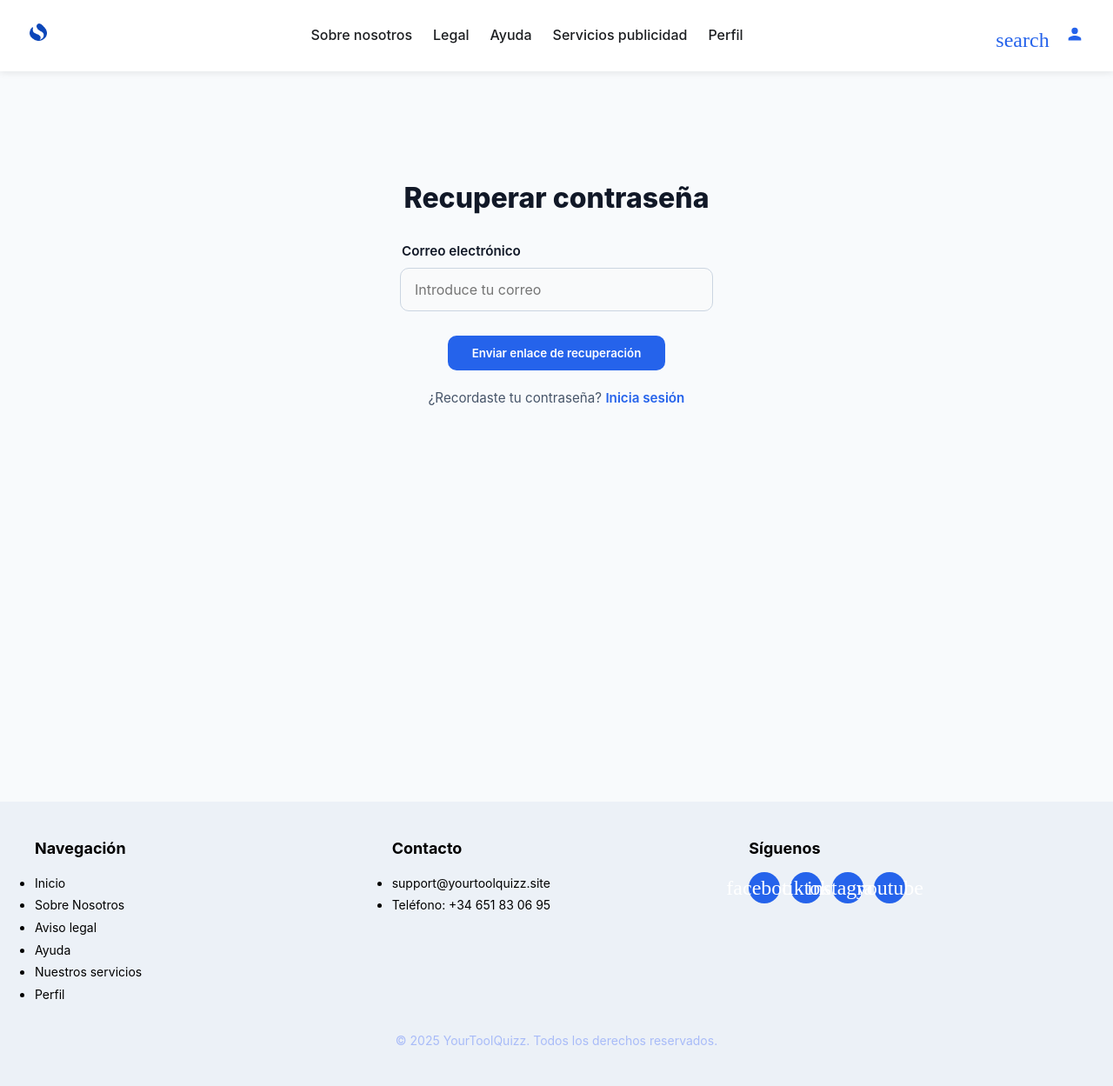
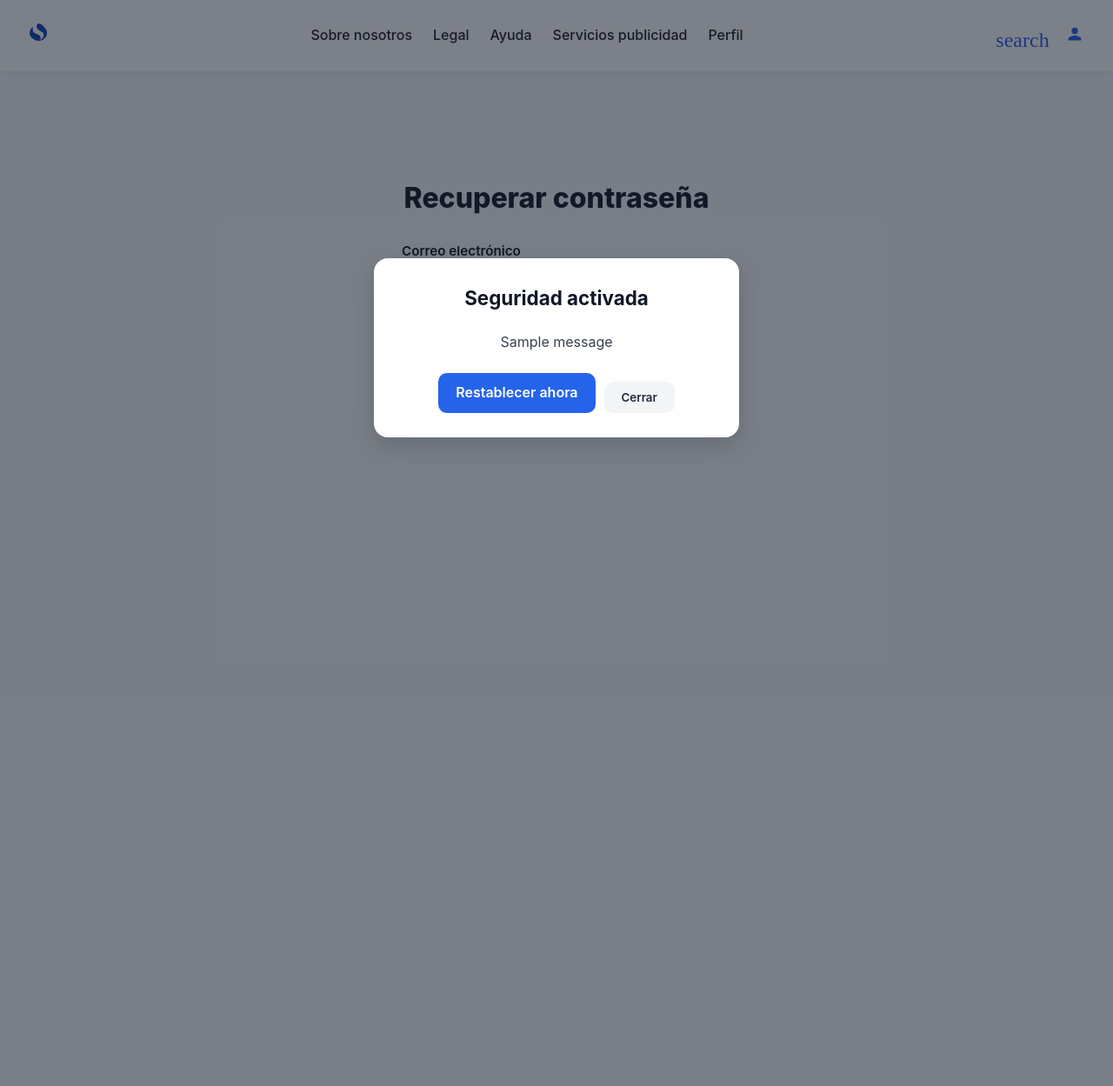
Before and after one commit to AtreyuLLevat/YourTOOlQuizz, a Flask app: page /forgot_password in a window 1280 px wide. Shown: the whole page at 87% size. After the commit the page ends 509 px from the top, so only its background shows below. Run offline with Flask 3, Linux system fonts and the light colour scheme; tables that the repository leaves empty hold one stand-in row (values such as "Sample post"); one stand-in notice (Sample message) is shown.

Commit message:
Add files via upload

```diff
--- a/app.py
+++ b/app.py
@@ -213,15 +213,62 @@ def create_app():
         # Manejar el evento checkout.session.completed
         if event['type'] == 'checkout.session.completed':
             session = event['data']['object']
+            customer_email = session.get('customer_email')
+            amount = session.get('amount_total', 0) / 100
+            currency = session.get('currency', 'eur').upper()
 
-            # Obtener email del cliente
-            customer_email = session.get('customer_email')
+            # 🔹 Marca el plan como activo en tu DB
+            mark_plan_as_active(customer_email, session['id'], amount)
 
-            # Actualizar base de datos: marcar plan como activo
-            mark_plan_as_active(customer_email, session['id'], session['amount_total']/100)
+            # 🔹 Envía correo de agradecimiento al cliente
+            try:
+                subject = "🎉 Gracias por tu compra en YourToolQuizz"
+                html_body = f"""
+                <div style="font-family: Arial, sans-serif; background: #f9fafb; padding: 30px;">
+                <div style="max-width: 480px; margin: auto; background: #ffffff; border-radius: 12px; padding: 30px; box-shadow: 0 4px 12px rgba(0,0,0,0.08);">
 
-            # Enviar correo de confirmación (puedes usar SMTP, SendGrid, etc.)
-            send_confirmation_email(customer_email, session)
+                    <div style="text-align:center; margin-bottom: 25px;">
+                    <img src="https://yourtoolquizz.site/static/Imagenes/logo.png" alt="YourToolQuizz" style="width: 100px; height:auto;" />
+                    </div>
+
+                    <h2 style="color:#111827; text-align:center;">¡Gracias por tu compra! 🎉</h2>
+
+                    <p style="color:#374151; font-size:15px;">
+                    Hola, nos alegra mucho que hayas confiado en <strong>YourToolQuizz</strong>.
+                    Tu pago de <strong>{amount} {currency}</strong> se ha procesado correctamente.
+                    </p>
+
+                    <p style="color:#374151; font-size:15px;">
+                    Ya puedes disfrutar de tu servicio o plan adquirido. Si tienes alguna duda, contáctanos en cualquier momento.
+                    </p>
+
+                    <div style="text-align:center; margin:30px 0;">
+                    <a href="https://yourtoolquizz.site/account" style="background:#2563eb; color:#fff; padding:12px 24px; border-radius:8px; text-decoration:none; font-weight:600;">
+                        Ir a mi cuenta
+                    </a>
+                    </div>
+
+                    <p style="font-size:13px; color:#6b7280;">
+                    Este mensaje se ha generado automáticamente para confirmar tu compra.
+                    Si no reconoces este pago, contáctanos inmediatamente.
+                    </p>
+
+                    <hr style="margin:25px 0; border:none; border-top:1px solid #e5e7eb;">
+
+                    <p style="font-size:12px; color:#9ca3af; text-align:center;">
+                    © {datetime.utcnow().year} YourToolQuizz — Todos los derechos reservados.
+                    </p>
+
+                </div>
+                </div>
+                """
+
+                msg = Message(subject, recipients=[customer_email])
+                msg.html = html_body
+                mail.send(msg)
+                print(f"✅ Correo de agradecimiento enviado a {customer_email}")
+            except Exception as e:
+                print(f"❌ Error enviando correo de agradecimiento: {e}")
 
         return jsonify({"success": True})
 
@@ -784,10 +831,99 @@ def create_app():
         # 7️⃣ Invalidar sesiones activas (cerrar sesión actual)
         logout_user()
 
+        # 8️⃣ Enviar correo de confirmación de seguridad
+        try:
+            subject = "🔒 Tu contraseña ha sido cambiada correctamente"
+            s = URLSafeTimedSerializer(app.secret_key)
+            token = s.dumps(current_user.email, salt="password-change-alert")
+
+            html_body = """
+            <div style="font-family: Arial, sans-serif; background: #f9fafb; padding: 30px;">
+            <div style="max-width: 480px; margin: auto; background: #ffffff; border-radius: 12px; padding: 30px; box-shadow: 0 4px 12px rgba(0,0,0,0.08);">
+
+                <div style="text-align:center; margin-bottom: 25px;">
+                <img src="https://yourtoolquizz.site/static/Imagenes/logo.png" alt="YourToolQuizz" style="width: 100px; height:auto;" />
+                </div>
+
+                <h2 style="color:#111827; text-align:center;">Contraseña actualizada</h2>
+
+                <p style="color:#374151; font-size:15px;">
+                Hola <strong>{{ email }}</strong>, queremos informarte que tu contraseña de <strong>YourToolQuizz</strong> se ha cambiado correctamente.
+                </p>
+
+                <p style="color:#374151; font-size:15px;">
+                Si fuiste tú, no necesitas hacer nada más.<br>
+                Si no reconoces este cambio, haz clic en el siguiente enlace:
+                </p>
+
+                <div style="text-align:center; margin:30px 0;">
+                <a href="{{ url_for('not_me_password_change', token=token, _external=True) }}"
+                    style="background:#d97706; color:#fff; padding:12px 24px; border-radius:8px; text-decoration:none; font-weight:600;">
+                    No he sido yo
+                </a>
+                </div>
+
+                <p style="font-size:13px; color:#6b7280;">
+                Por motivos de seguridad, se ha cerrado tu sesión actual.
+                </p>
+
+                <hr style="margin:25px 0; border:none; border-top:1px solid #e5e7eb;">
+
+                <p style="font-size:12px; color:#9ca3af; text-align:center;">
+                © {{ year }} YourToolQuizz — Todos los derechos reservados.
+                </p>
+            </div>
+            </div>
+            """
+
+            # ✅ Renderizamos correctamente la plantilla con Jinja
+            rendered_html = render_template_string(
+                html_body,
+                email=current_user.email,
+                token=token,
+                year=datetime.utcnow().year
+            )
+
+            msg = Message(subject, recipients=[current_user.email])
+            msg.html = rendered_html
+            mail = Mail(current_app)
+            mail.send(msg)
+
+            print(f"✅ Correo de confirmación de cambio de contraseña enviado a {current_user.email}")
+
+        except Exception as e:
+            print(f"❌ Error enviando correo de cambio de contraseña: {e}")
+
+        # 9️⃣ Respuesta final al usuario
         return jsonify({
             "success": True,
-            "message": "Contraseña actualizada correctamente. Por seguridad, vuelve a iniciar sesión."
+            "message": "Contraseña actualizada correctamente. Se ha cerrado tu sesión por seguridad y te enviamos un correo de confirmación."
         })
+
+    @app.route("/not_me_password_change/<token>")
+    def not_me_password_change(token):
+        s = URLSafeTimedSerializer(app.secret_key)
+        try:
+            email = s.loads(token, salt="password-change-alert", max_age=3600)
+        except SignatureExpired:
+            flash("El enlace ha expirado. Solicita un restablecimiento de contraseña.", "error")
+            return redirect(url_for("forgot_password"))
+        except BadSignature:
+            flash("Enlace inválido.", "error")
+            return redirect(url_for("forgot_password"))
+
+        # Buscar al usuario
+        user = User.query.filter_by(email=email).first()
+        if user:
+            # Registrar acción de seguridad en logs (opcional)
+            print(f"⚠️ Usuario {email} ha reportado un cambio de contraseña no autorizado")
+
+            # Cerrar todas las sesiones activas (si gestionas sesiones persistentes)
+            logout_user()
+
+        # Mostrar mensaje de seguridad
+        flash("Hemos cerrado todas tus sesiones por seguridad. Restablece tu contraseña para proteger tu cuenta.", "error")
+        return redirect(url_for("forgot_password"))
 
 
 
--- /dev/null
+++ b/static/java/reset_password.js
@@ -0,0 +1,18 @@
+
+document.addEventListener("DOMContentLoaded", () => {
+  const modal = document.getElementById("securityModal");
+  const closeBtn = document.getElementById("closeModal");
+
+  if (modal) {
+    // Mostrar el modal
+    modal.style.display = "flex";
+
+    // Cerrar el modal con animación
+    closeBtn.addEventListener("click", () => {
+      modal.style.animation = "fadeOut 0.3s ease forwards";
+      setTimeout(() => {
+        modal.remove();
+      }, 280);
+    });
+  }
+});
--- a/templates/forgot_password.html
+++ b/templates/forgot_password.html
@@ -93,6 +93,98 @@ p a {
 p a:hover {
   color: #d97706;
 }
+/* --- Modal de seguridad --- */
+.modal-backdrop {
+  position: fixed;
+  top: 0;
+  left: 0;
+  width: 100%;
+  height: 100%;
+  background: rgba(17, 24, 39, 0.55);
+  display: flex;
+  align-items: center;
+  justify-content: center;
+  z-index: 1000;
+  animation: fadeIn 0.3s ease;
+}
+
+.modal-content {
+  background: #fff;
+  border-radius: 16px;
+  padding: 28px 32px;
+  max-width: 420px;
+  width: 90%;
+  text-align: center;
+  box-shadow: 0 10px 30px rgba(0, 0, 0, 0.15);
+  animation: slideUp 0.35s ease;
+}
+
+.modal-content h3 {
+  font-size: 1.4rem;
+  font-weight: 700;
+  color: #111827;
+  margin-bottom: 12px;
+}
+
+.modal-content p {
+  font-size: 1rem;
+  color: #374151;
+  margin-bottom: 22px;
+  line-height: 1.6;
+}
+
+.modal-buttons {
+  display: flex;
+  gap: 10px;
+  justify-content: center;
+  flex-wrap: wrap;
+}
+
+.modal-btn {
+  padding: 10px 20px;
+  border-radius: 10px;
+  font-weight: 600;
+  text-decoration: none;
+  cursor: pointer;
+  border: none;
+  transition: all 0.25s ease;
+}
+
+.modal-btn.primary {
+  background: #2563eb;
+  color: #fff;
+}
+
+.modal-btn.primary:hover {
+  background: #1d4ed8;
+  transform: translateY(-2px);
+}
+
+.modal-btn.secondary {
+  background: #f3f4f6;
+  color: #1e293b;
+}
+
+.modal-btn.secondary:hover {
+  background: #e2e8f0;
+  transform: translateY(-2px);
+}
+
+@keyframes fadeIn {
+  from {opacity: 0;}
+  to {opacity: 1;}
+}
+
+@keyframes slideUp {
+  from {transform: translateY(40px); opacity: 0;}
+  to {transform: translateY(0); opacity: 1;}
+}
+@keyframes fadeOut {
+  from { opacity: 1; }
+  to { opacity: 0; }
+}
+
+
 </style>
 {% endblock %}
 
@@ -112,4 +204,19 @@ p a:hover {
     <a href="{{ url_for('login') }}">Inicia sesión</a>
   </p>
 </main>
+{% if get_flashed_messages() %}
+<div id="securityModal" class="modal-backdrop">
+  <div class="modal-content">
+    <h3>Seguridad activada</h3>
+    <p>{{ get_flashed_messages()[0] }}</p>
+    <div class="modal-buttons">
+      <a href="{{ url_for('reset_password', token='') }}" class="modal-btn primary">Restablecer ahora</a>
+      <button id="closeModal" class="modal-btn secondary">Cerrar</button>
+    </div>
+  </div>
+</div>
+<script src="{{ url_for('static', filename='java/reset_password.js') }}"></script>
+
+{% endif %}
+
 {% endblock %}
--- a/templates/reset_password.html
+++ b/templates/reset_password.html
@@ -113,6 +113,10 @@ p a:hover {
 
     <button type="submit">Guardar nueva contraseña</button>
   </form>
+{% if get_flashed_messages() %}
+<script src="{{ url_for('static', filename='java/reset_password.js') }}"defer>
+</script>
+{% endif %}
 
 </main>
 {% endblock %}
```
Also changed, not shown: templates/Servicio_1.html (+6 -1 lines).
